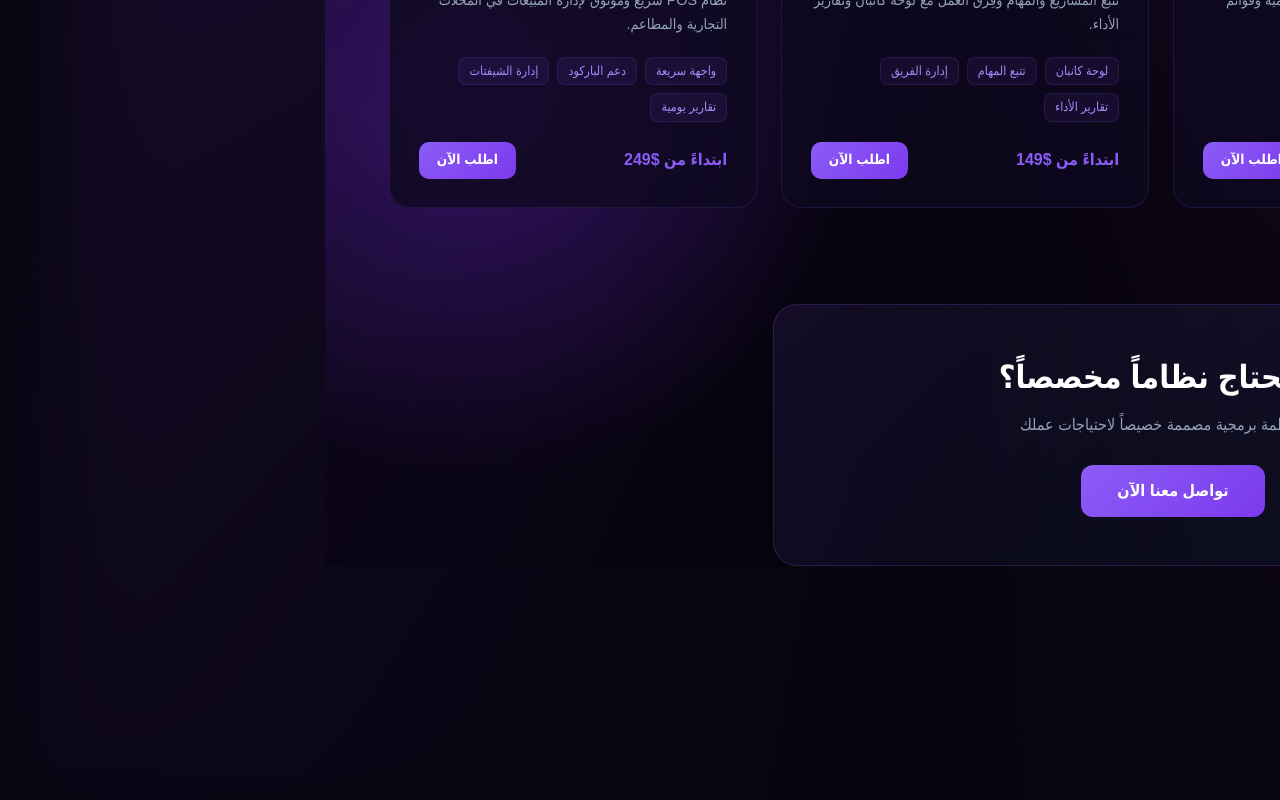
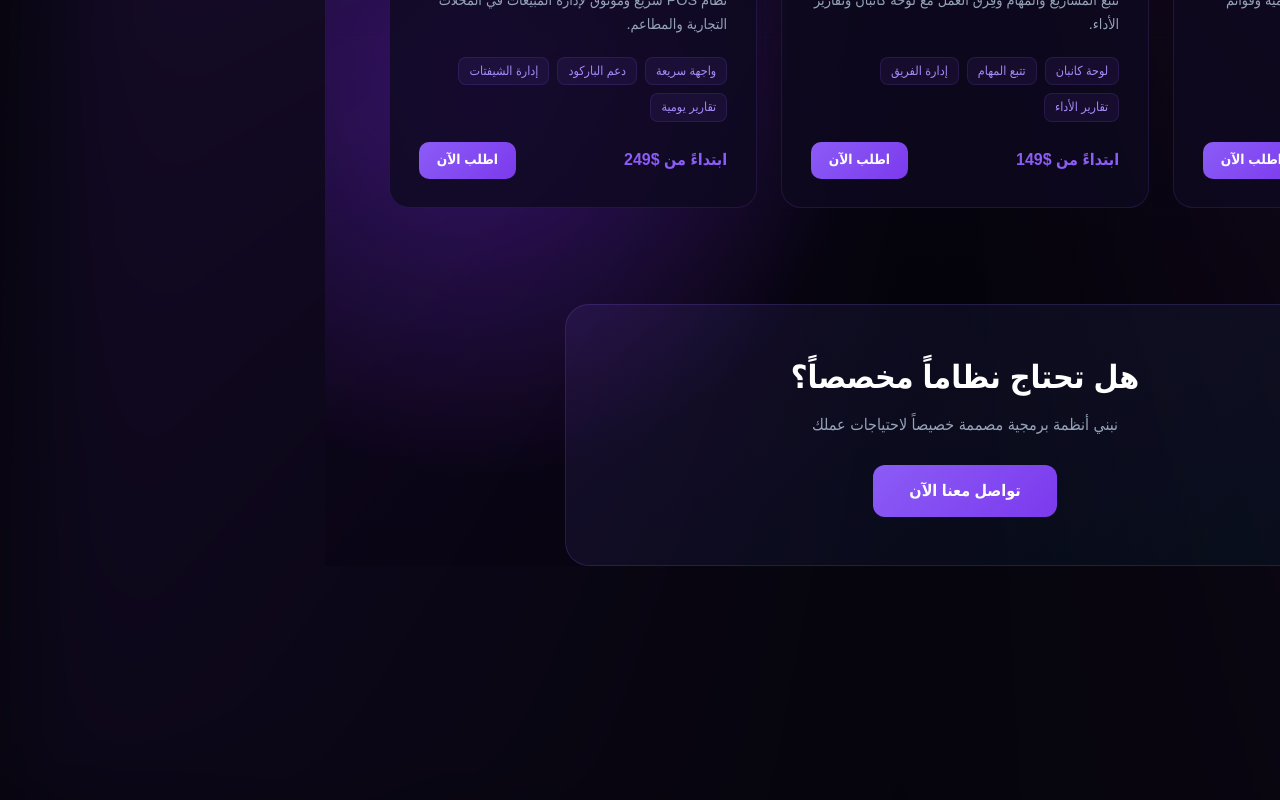
Before and after one commit to saffi277/web-market, a Next.js app: page /products in a window 1280 px wide. Shown: the part 1179-1979 px from the top of the page. Built offline with nearby package versions, Linux system fonts and the light colour scheme.

Commit message:
Center CTA section on products page

```diff
--- a/app/products/page.tsx
+++ b/app/products/page.tsx
@@ -245,7 +245,7 @@ export default function ProductsPage() {
         margin: '4rem auto', maxWidth: 800, padding: '3rem 2rem',
         background: 'linear-gradient(135deg,rgba(139,92,246,.1),rgba(0,212,255,.05))',
         border: '1px solid rgba(139,92,246,.2)', borderRadius: 24,
-        textAlign: 'center', marginInline: '2rem',
+        textAlign: 'center',
       }}>
         <h2 style={{ fontSize: 'clamp(1.5rem,3vw,2rem)', fontWeight: 700, marginBottom: 12 }}>
           هل تحتاج نظاماً مخصصاً؟
```
